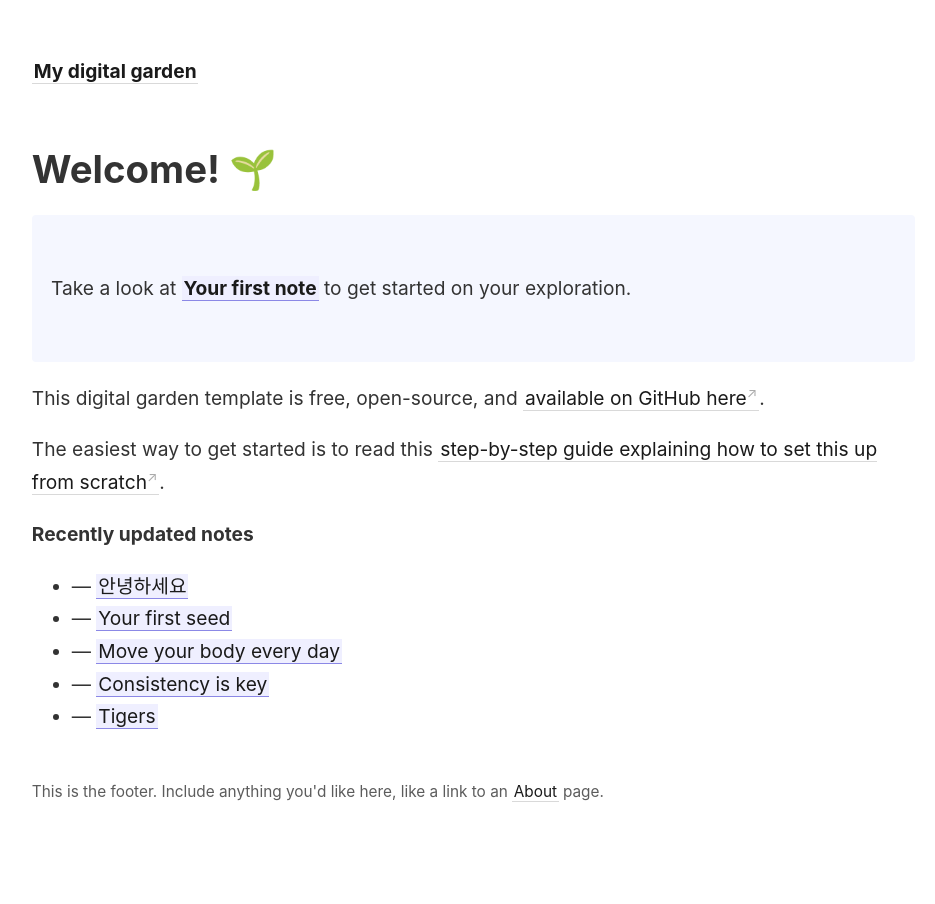
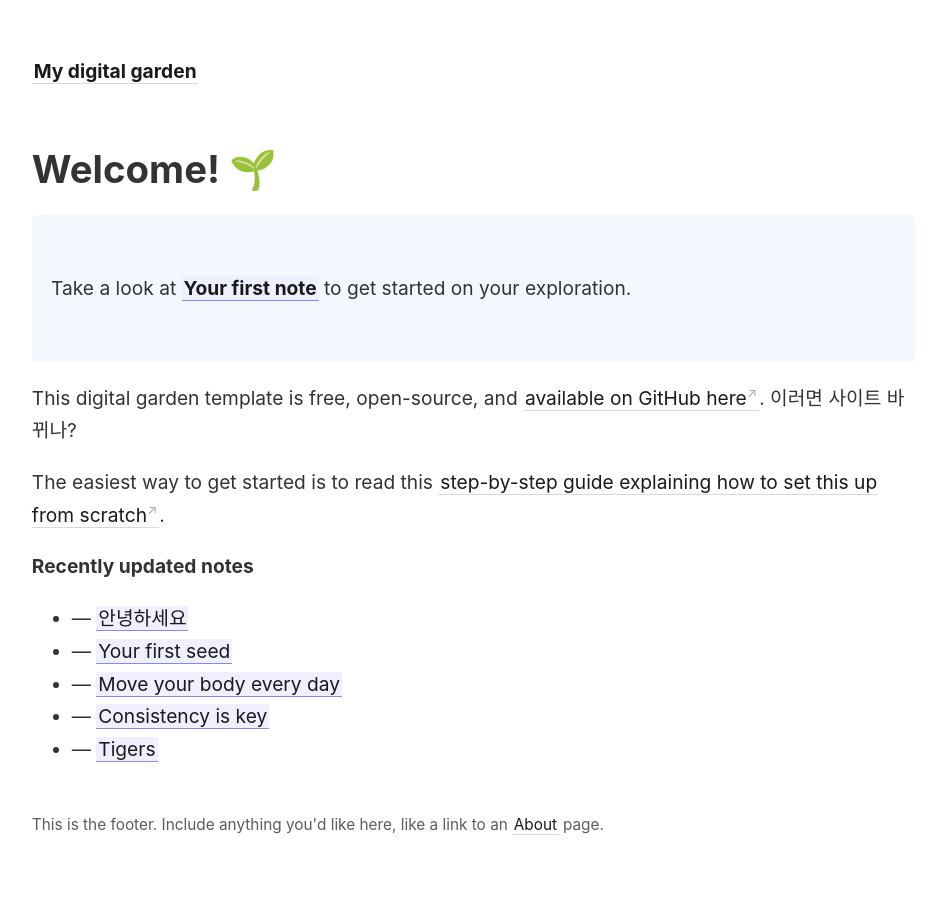
Before and after one commit to swm493/blog_swm493, a Jekyll site: the page built from _pages/index.md, in a window 1280 px wide. Shown: the whole page, without its empty margins (45-980 px from the left). Built offline with Jekyll 4.4.1, drawn with Linux system fonts in a browser that asks for light colours.

Commit message:
Update index.md

```diff
--- a/_pages/index.md
+++ b/_pages/index.md
@@ -12,6 +12,7 @@ permalink: /
 </p>
 
 This digital garden template is free, open-source, and [available on GitHub here](https://github.com/maximevaillancourt/digital-garden-jekyll-template).
+이러면 사이트 바뀌나?
 
 The easiest way to get started is to read this [step-by-step guide explaining how to set this up from scratch](https://maximevaillancourt.com/blog/setting-up-your-own-digital-garden-with-jekyll).
 
```
